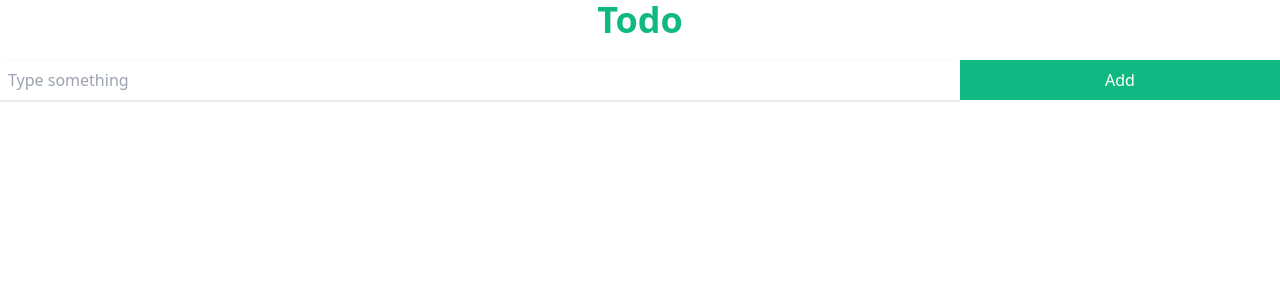
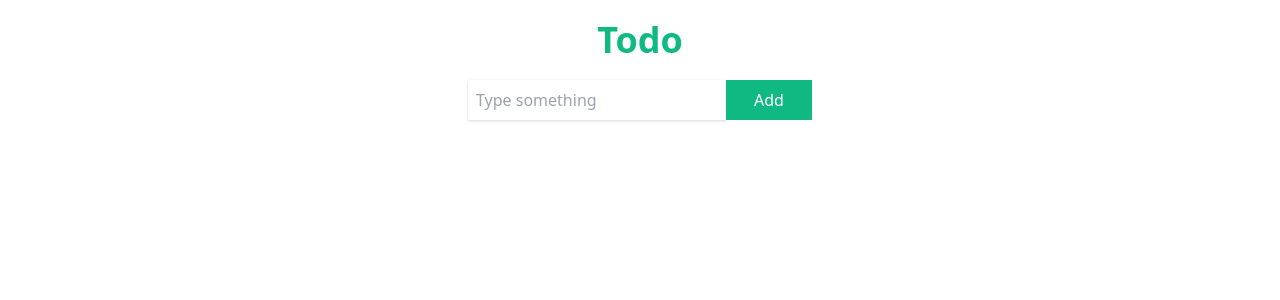
Before and after one commit to jahanzaibsheikh830/Next-Todo-With-Typecript-Tailwind, a Next.js app: page / in a window 1280 px wide. Shown: the top 300 px of the page. Built offline with nearby package versions, Linux system fonts and the light colour scheme.

Commit message:
Add files via upload

```diff
--- a/pages/index.tsx
+++ b/pages/index.tsx
@@ -11,7 +11,7 @@ export default function Home() {
     setTodo("");
   }
   return (
-    <div className='container mx-auto'>
+    <div className='main'>
       <div>
         <div className='todo_heading'>
           <p className='text_color'>Todo</p>
@@ -24,7 +24,7 @@ export default function Home() {
               type='text'
               placeholder='Type something'
             />
-            <Btn name='add' width='w-3/12' padding='py-2 px-4' />
+            <Btn name='add' />
           </form>
         </div>
         <div>
```
